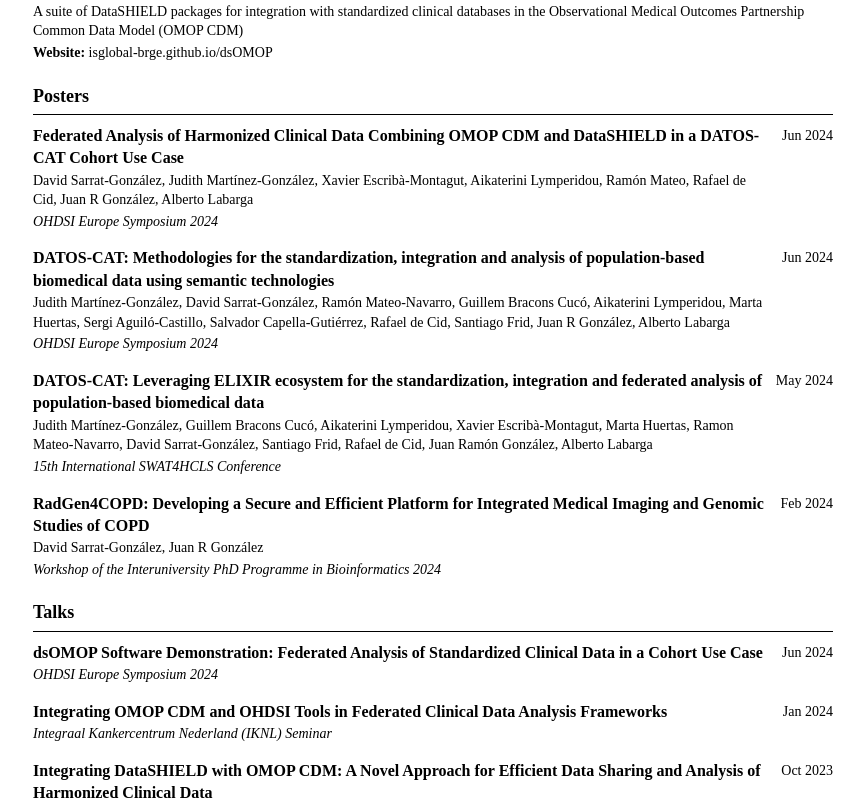
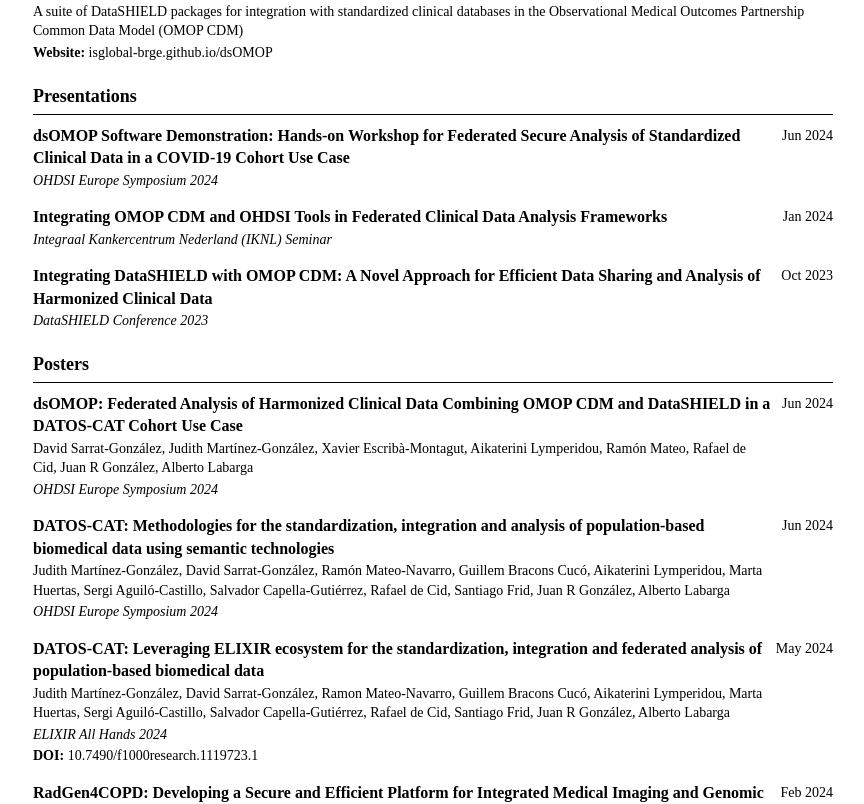
Before and after one commit to davidsarratgonzalez/davidsarratgonzalez.github.io, a React (Create React App) app: page / in a window 1280 px wide. Shown: the part 963-1767 px from the top of the page, without its empty margins (207-1071 px from the left). Built offline with nearby package versions, Linux system fonts and the light colour scheme.

Commit message:
refactor: presentations

```diff
--- a/src/App.js
+++ b/src/App.js
@@ -6,8 +6,8 @@
 import Education from './components/Education';
 import Publications from './components/Publications';
 import Projects from './components/Projects';
+import Presentations from './components/Presentations';
 import Posters from './components/Posters';
-import Talks from './components/Talks';
 import Awards from './components/Awards';
 import aboutData from './data/about.json';
 
@@ -25,8 +25,8 @@
         <Education />
         <Publications />
         <Projects />
+        <Presentations />
         <Posters />
-        <Talks />
         <Awards />
       </main>
     </div>
--- a/src/components/Posters.js
+++ b/src/components/Posters.js
@@ -12,6 +12,11 @@
             <p className="entry-subtitle">{poster.authors}</p>
             <p className="entry-subtitle"><em>{poster.event}</em></p>
             {poster.description && <p className="entry-description">{poster.description}</p>}
+            {poster.doi && (
+              <p className="entry-description">
+                <strong>DOI:</strong> <a href={`https://doi.org/${poster.doi}`} target="_blank" rel="noopener noreferrer">{poster.doi}</a>
+              </p>
+            )}
           </div>
           <span className="entry-date">{poster.date}</span>
         </div>
--- /dev/null
+++ b/src/components/Presentations.js
@@ -0,0 +1,22 @@
+import React from 'react';
+import presentationsData from '../data/presentations.json';
+
+function Presentations() {
+  return (
+    <section id="presentations">
+      <h2>Presentations</h2>
+      {presentationsData.map((presentation, index) => (
+        <div className="entry" key={index}>
+          <div className="entry-content">
+            <h3 className="entry-title">{presentation.title}</h3>
+            <p className="entry-subtitle"><em>{presentation.event}</em></p>
+            {presentation.description && <p className="entry-description">{presentation.description}</p>}
+          </div>
+          <span className="entry-date">{presentation.date}</span>
+        </div>
+      ))}
+    </section>
+  );
+}
+
+export default Presentations;
--- a/src/data/posters.json
+++ b/src/data/posters.json
@@ -1,6 +1,6 @@
 [
   {
-    "title": "Federated Analysis of Harmonized Clinical Data Combining OMOP CDM and DataSHIELD in a DATOS-CAT Cohort Use Case",
+    "title": "dsOMOP: Federated Analysis of Harmonized Clinical Data Combining OMOP CDM and DataSHIELD in a DATOS-CAT Cohort Use Case",
     "authors": "David Sarrat-González, Judith Martínez-González, Xavier Escribà-Montagut, Aikaterini Lymperidou, Ramón Mateo, Rafael de Cid, Juan R González, Alberto Labarga",
     "event": "OHDSI Europe Symposium 2024",
     "date": "Jun 2024"
@@ -13,9 +13,10 @@
   },
   {
     "title": "DATOS-CAT: Leveraging ELIXIR ecosystem for the standardization, integration and federated analysis of population-based biomedical data",
-    "authors": "Judith Martínez-González, Guillem Bracons Cucó, Aikaterini Lymperidou, Xavier Escribà-Montagut, Marta Huertas, Ramon Mateo-Navarro, David Sarrat-González, Santiago Frid, Rafael de Cid, Juan Ramón González, Alberto Labarga",
-    "event": "15th International SWAT4HCLS Conference",
-    "date": "May 2024"
+    "authors": "Judith Martínez-González, David Sarrat-González, Ramon Mateo-Navarro, Guillem Bracons Cucó, Aikaterini Lymperidou, Marta Huertas, Sergi Aguiló-Castillo, Salvador Capella-Gutiérrez, Rafael de Cid, Santiago Frid, Juan R González, Alberto Labarga",
+    "event": "ELIXIR All Hands 2024",
+    "date": "May 2024",
+    "doi": "10.7490/f1000research.1119723.1"
   },
   {
     "title": "RadGen4COPD: Developing a Secure and Efficient Platform for Integrated Medical Imaging and Genomic Studies of COPD",
--- a/src/data/talks.json
+++ b/src/data/presentations.json
@@ -1,6 +1,6 @@
 [
   {
-    "title": "dsOMOP Software Demonstration: Federated Analysis of Standardized Clinical Data in a Cohort Use Case",
+    "title": "dsOMOP Software Demonstration: Hands-on Workshop for Federated Secure Analysis of Standardized Clinical Data in a COVID-19 Cohort Use Case",
     "event": "OHDSI Europe Symposium 2024",
     "date": "Jun 2024"
   },
```
